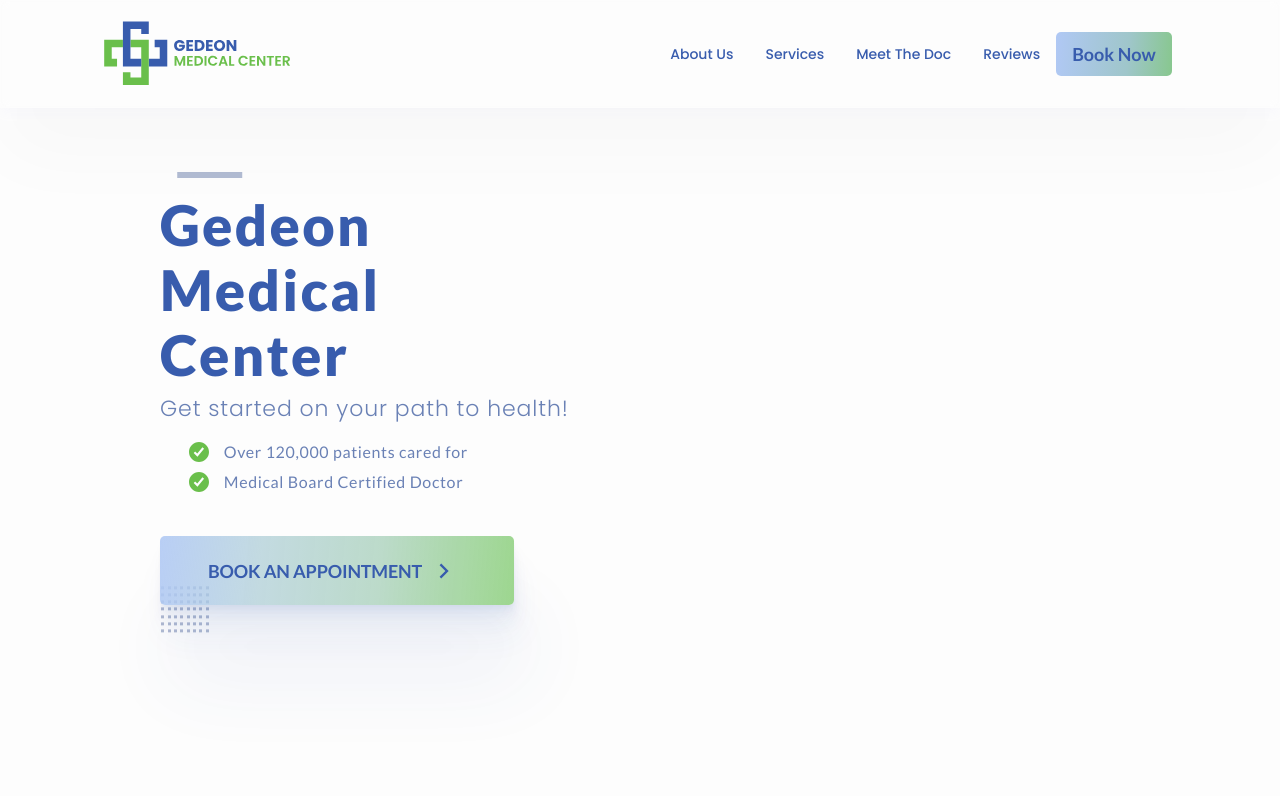
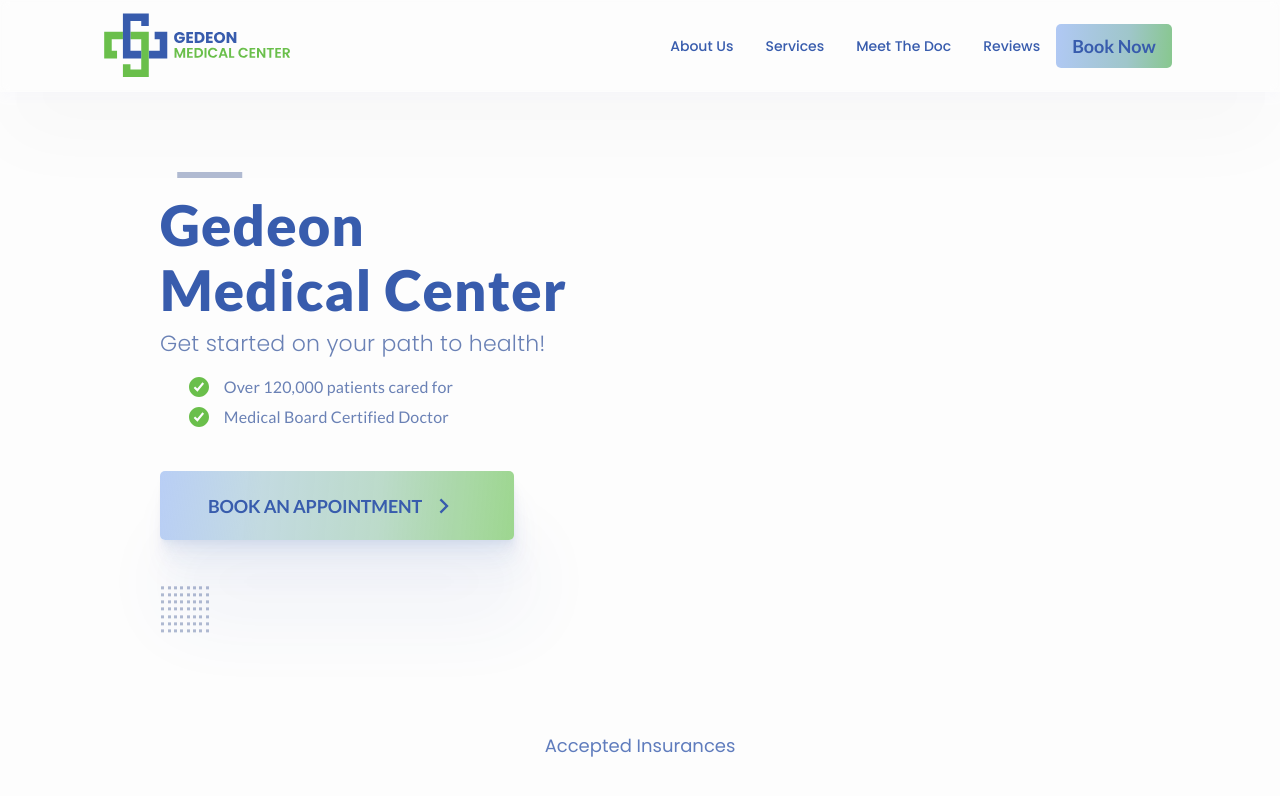
Before and after one commit to pgedeon84/gedeon-medical, a Next.js app: page / in a window 1280 px wide. Shown: the top 796 px of the page. Built offline with nearby package versions, Linux system fonts and the light colour scheme.

Commit message:
removed padding from navbar and tweaked the letter spacing in header

```diff
--- a/components/navbar/navbar.module.css
+++ b/components/navbar/navbar.module.css
@@ -121,7 +121,7 @@
     .gmc__navbar {
         position: fixed;
         top: 0;
-        padding: .5rem 6rem;
+        padding: 0 6rem;
     }
      .gmc__navbar_hamburger {
         display: none;
--- a/containers/header/header.module.css
+++ b/containers/header/header.module.css
@@ -174,6 +174,7 @@
         font-size: 56px;
         line-height: 65px;
         position: relative;
+        letter-spacing: 0.02em;
     }
 
     .gmc__header_content h1::before {
@@ -189,7 +190,7 @@
      .gmc__header_content p {
         font-size: 22px;
         line-height: 28px;
-        letter-spacing: 0.04em;
+        letter-spacing: 0.01em;
      }
 
      .gmc__header_content button {
```
